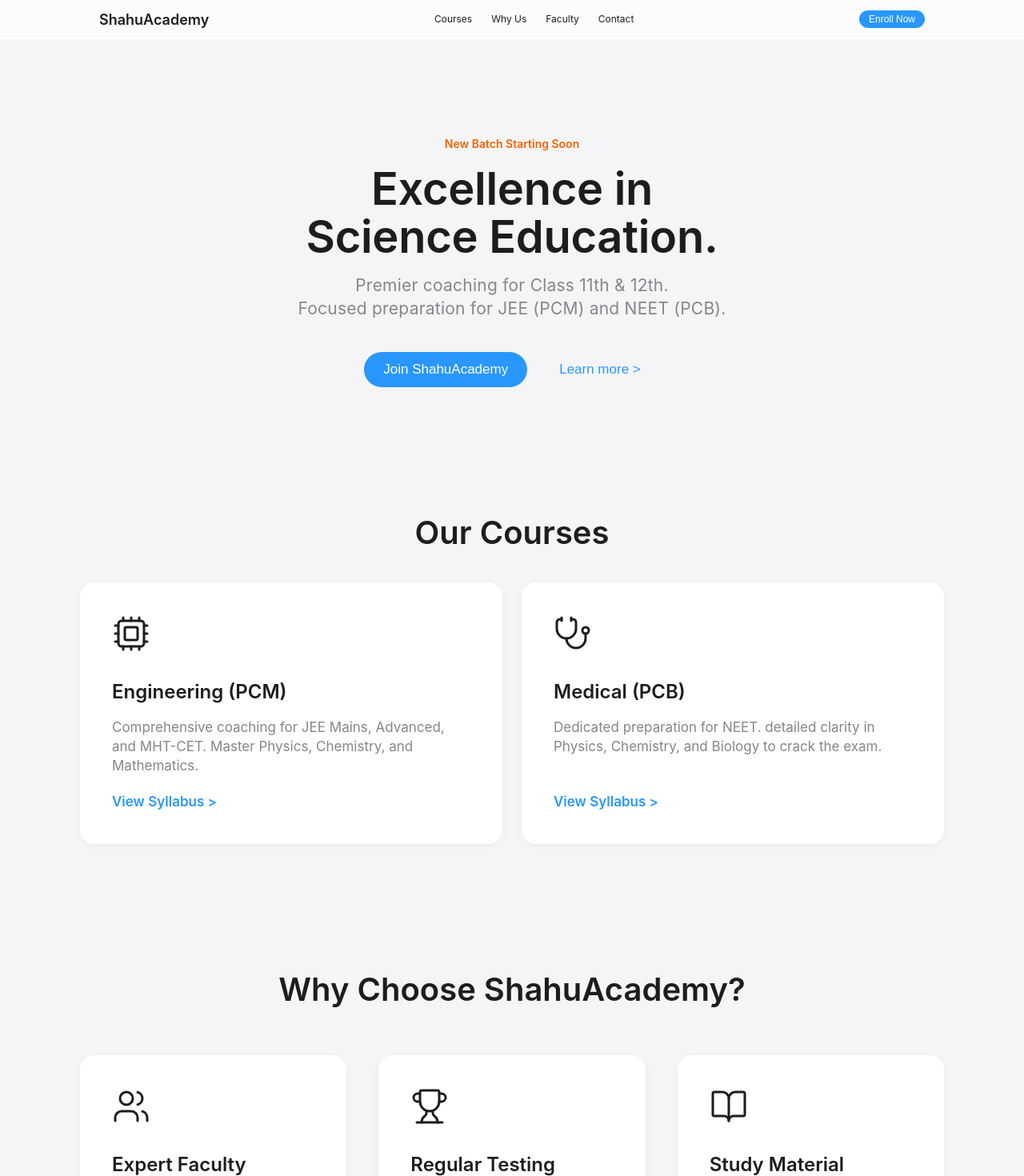
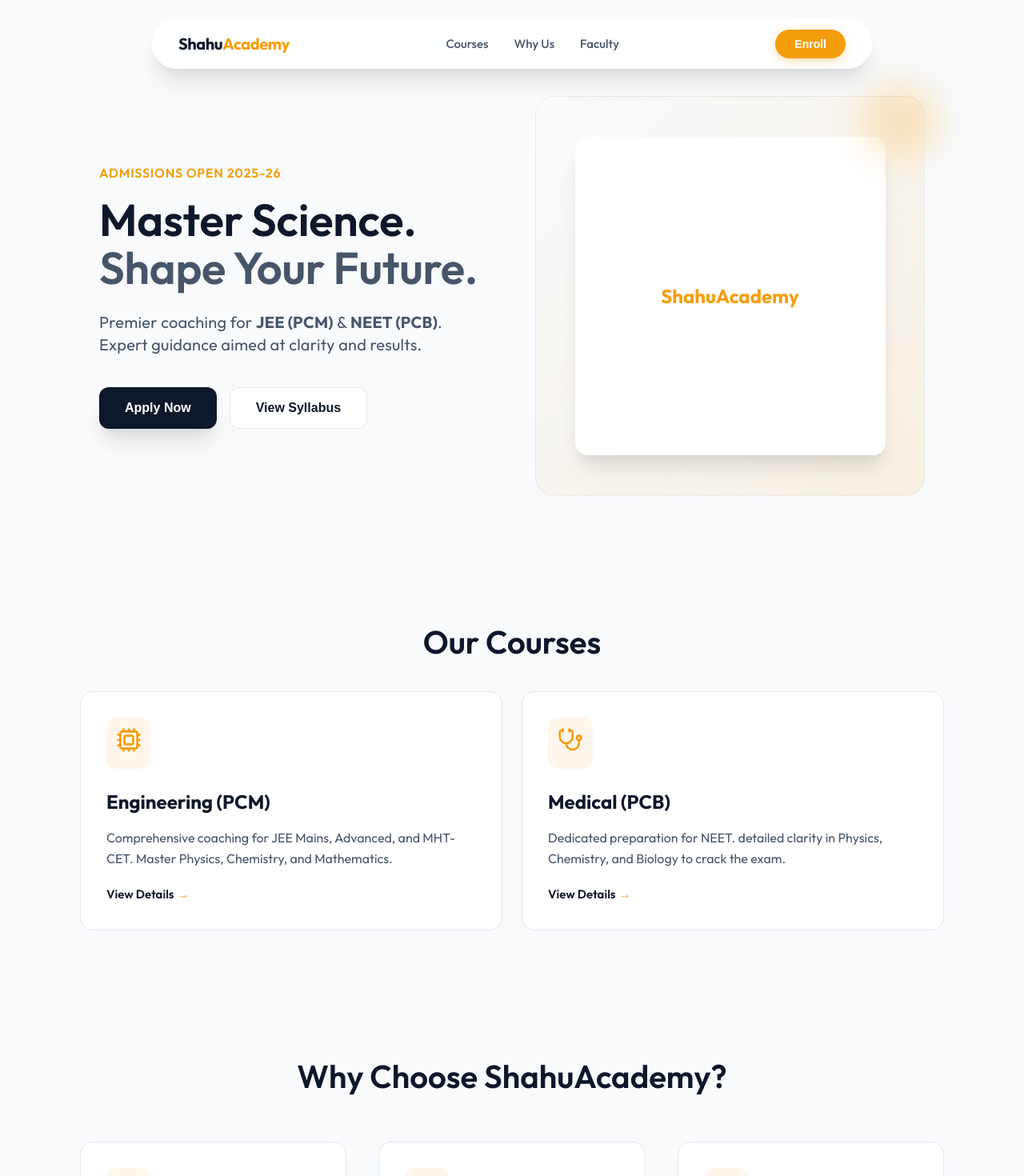
Before and after one commit to Yashraj19/shahuacademy, a React (Vite) app: page / in a window 1280 px wide. Shown: the top 1470 px of the page at 80% size. Built offline with nearby package versions, Linux system fonts and the light colour scheme.

Commit message:
Refactor: Design pivot to Navy/Gold theme

```diff
--- a/package.json
+++ b/package.json
@@ -8,7 +8,7 @@
     "build": "vite build",
     "lint": "eslint .",
     "preview": "vite preview",
-    "deploy": "gh-pages -d dist"
+    "deploy": "npm run build && gh-pages -d dist"
   },
   "dependencies": {
     "lucide-react": "^0.560.0",
--- a/src/components/CourseCard.jsx
+++ b/src/components/CourseCard.jsx
@@ -16,42 +16,51 @@ const CourseCard = ({ title, description, icon }) => {
     return (
         <div style={{
             backgroundColor: 'var(--bg-secondary)',
-            padding: '40px',
+            padding: '32px',
             borderRadius: 'var(--radius-lg)',
-            boxShadow: 'var(--shadow-sm)',
+            border: '1px solid #e2e8f0',
             display: 'flex',
             flexDirection: 'column',
             alignItems: 'flex-start',
             gap: '20px',
-            transition: 'transform 0.3s ease, box-shadow 0.3s ease',
-            cursor: 'default'
+            transition: 'all 0.3s ease',
+            cursor: 'default',
+            position: 'relative',
+            overflow: 'hidden'
         }}
             onMouseEnter={(e) => {
-                e.currentTarget.style.transform = 'scale(1.02)';
+                e.currentTarget.style.transform = 'translateY(-4px)';
                 e.currentTarget.style.boxShadow = 'var(--shadow-lg)';
+                e.currentTarget.style.borderColor = 'var(--accent-primary)';
             }}
             onMouseLeave={(e) => {
-                e.currentTarget.style.transform = 'scale(1)';
-                e.currentTarget.style.boxShadow = 'var(--shadow-sm)';
+                e.currentTarget.style.transform = 'translateY(0)';
+                e.currentTarget.style.boxShadow = 'none';
+                e.currentTarget.style.borderColor = '#e2e8f0';
             }}
         >
             <div style={{
-                color: 'var(--text-primary)',
-                marginBottom: '10px'
+                color: 'var(--accent-primary)',
+                backgroundColor: '#fff7ed', // light orange bg
+                padding: '12px',
+                borderRadius: '12px',
+                marginBottom: '8px'
             }}>
-                {/* Placeholder for icon, need specific lucide icons import */}
-                <IconComponent size={48} strokeWidth={1.5} />
+                <IconComponent size={32} strokeWidth={2} />
             </div>
-            <h3 className="title-md" style={{ fontSize: '24px' }}>{title}</h3>
-            <p style={{ color: 'var(--text-secondary)', fontSize: '17px', lineHeight: 1.4 }}>{description}</p>
+            <h3 className="title-md" style={{ fontSize: '24px', fontWeight: 700 }}>{title}</h3>
+            <p style={{ color: 'var(--text-secondary)', fontSize: '16px', lineHeight: 1.6 }}>{description}</p>
 
             <a href="/courses" style={{
-                color: 'var(--accent-blue)',
+                color: 'var(--text-primary)',
                 marginTop: 'auto',
-                fontSize: '17px',
-                fontWeight: 600
+                fontSize: '15px',
+                fontWeight: 600,
+                display: 'flex',
+                alignItems: 'center',
+                gap: '4px'
             }}>
-                View Syllabus &gt;
+                View Details <span style={{ color: 'var(--accent-primary)' }}>→</span>
             </a>
         </div>
     );
--- a/src/components/Hero.jsx
+++ b/src/components/Hero.jsx
@@ -3,50 +3,121 @@ import React from 'react';
 const Hero = () => {
     return (
         <section className="container" style={{
-            textAlign: 'center',
-            padding: '120px 0 80px',
+            padding: '120px 24px 80px',
+            display: 'flex',
+            flexDirection: 'row',
+            alignItems: 'center',
+            justifyContent: 'space-between',
+            gap: '60px',
+            minHeight: '80vh'
         }}>
+            <div style={{ flex: 1, maxWidth: '600px' }}>
                 <span style={{
-                fontSize: '14px',
+                    fontSize: '16px',
                     fontWeight: 600,
-                color: '#f56300', // Apple-orange style for accent
+                    color: 'var(--accent-primary)',
                     marginBottom: '16px',
-                display: 'block'
+                    display: 'inline-block',
+                    letterSpacing: '0.05em',
+                    textTransform: 'uppercase'
                 }}>
-                New Batch Starting Soon
+                    Admissions Open 2025-26
                 </span>
-            <h1 className="title-lg" style={{ marginBottom: '16px' }}>
-                Excellence in <br />Science Education.
+                <h1 className="title-lg" style={{ marginBottom: '24px', color: 'var(--text-primary)' }}>
+                    Master Science.<br />
+                    <span style={{ color: 'var(--text-secondary)' }}>Shape Your Future.</span>
                 </h1>
-            <p className="text-body" style={{ maxWidth: '600px', margin: '0 auto 40px' }}>
-                Premier coaching for Class 11th & 12th. <br />
-                Focused preparation for JEE (PCM) and NEET (PCB).
+                <p className="text-body" style={{ marginBottom: '40px', fontSize: '20px' }}>
+                    Premier coaching for <strong>JEE (PCM)</strong> & <strong>NEET (PCB)</strong>.
+                    Expert guidance aimed at clarity and results.
                 </p>
 
-            <div style={{ display: 'flex', gap: '16px', justifyContent: 'center' }}>
+                <div style={{ display: 'flex', gap: '16px' }}>
                     <button style={{
-                    backgroundColor: 'var(--accent-blue)',
-                    color: 'white',
-                    padding: '12px 24px',
-                    borderRadius: '980px',
-                    fontSize: '17px',
-                    border: 'none'
+                        backgroundColor: 'var(--text-primary)',
+                        color: '#fff',
+                        padding: '16px 32px',
+                        borderRadius: '12px',
+                        fontSize: '16px',
+                        fontWeight: 600,
+                        border: 'none',
+                        boxShadow: 'var(--shadow-lg)'
                     }}>
-                    Join ShahuAcademy
+                        Apply Now
                     </button>
                     <button style={{
-                    backgroundColor: 'transparent',
-                    color: 'var(--accent-blue)',
-                    padding: '12px 24px',
-                    fontSize: '17px',
-                    border: 'none',
+                        backgroundColor: 'white',
+                        color: 'var(--text-primary)',
+                        padding: '16px 32px',
+                        borderRadius: '12px',
+                        fontSize: '16px',
+                        fontWeight: 600,
+                        border: '1px solid #e2e8f0',
                         display: 'flex',
                         alignItems: 'center',
                         gap: '8px'
                     }}>
-                    Learn more &gt;
+                        View Syllabus
                     </button>
                 </div>
+            </div>
+
+            {/* Visual Element / Shape */}
+            <div style={{
+                flex: 1,
+                height: '500px',
+                background: 'linear-gradient(135deg, var(--bg-primary) 0%, rgba(245, 158, 11, 0.1) 100%)',
+                borderRadius: 'var(--radius-xl)',
+                position: 'relative',
+                display: 'flex',
+                alignItems: 'center',
+                justifyContent: 'center',
+                border: '1px solid rgba(0,0,0,0.05)'
+            }}>
+                {/* Placeholder for an actual image or graphic */}
+                <div style={{
+                    width: '80%',
+                    height: '80%',
+                    background: 'white',
+                    borderRadius: 'var(--radius-lg)',
+                    boxShadow: 'var(--shadow-lg)',
+                    display: 'flex',
+                    alignItems: 'center',
+                    justifyContent: 'center'
+                }}>
+                    <span style={{ color: 'var(--accent-primary)', fontWeight: 700, fontSize: '24px' }}>ShahuAcademy</span>
+                </div>
+
+                {/* Decorative Circle */}
+                <div style={{
+                    position: 'absolute',
+                    top: '-20px',
+                    right: '-20px',
+                    width: '100px',
+                    height: '100px',
+                    borderRadius: '50%',
+                    background: 'var(--accent-primary)',
+                    opacity: 0.2,
+                    filter: 'blur(20px)'
+                }} />
+            </div>
+
+            <style>{`
+          @media (max-width: 960px) {
+              section.container {
+                  flex-direction: column;
+                  text-align: center;
+                  padding-top: 40px !important;
+              }
+              .text-body {
+                  margin-left: auto;
+                  margin-right: auto;
+              }
+              div[style*="display: flex"] {
+                  justify-content: center;
+              }
+          }
+      `}</style>
         </section>
     );
 };
--- a/src/components/Navbar.jsx
+++ b/src/components/Navbar.jsx
@@ -2,39 +2,61 @@ import React from 'react';
 
 const Navbar = () => {
     return (
-        <nav className="glass" style={{
-            position: 'sticky',
-            top: 0,
+        <div style={{
+            position: 'fixed',
+            top: '24px',
+            left: 0,
+            right: 0,
             zIndex: 1000,
-            width: '100%',
+            display: 'flex',
+            justifyContent: 'center',
+            padding: '0 24px'
         }}>
-            <div className="container" style={{
+            <nav className="glass" style={{
+                borderRadius: '999px',
+                padding: '12px 32px',
                 display: 'flex',
+                alignItems: 'center',
                 justifyContent: 'space-between',
-                alignItems: 'center',
-                height: '48px', // Apple nav height usually small
+                width: '100%',
+                maxWidth: '900px',
+                boxShadow: 'var(--shadow-lg)',
+                border: '1px solid rgba(255,255,255,0.8)'
             }}>
-                <a href="/" style={{ fontWeight: 600, fontSize: '18px' }}>ShahuAcademy</a>
+                <a href="/" style={{
+                    fontWeight: 700,
+                    fontSize: '20px',
+                    color: 'var(--text-primary)',
+                    letterSpacing: '-0.02em'
+                }}>
+                    Shahu<span style={{ color: 'var(--accent-primary)' }}>Academy</span>
+                </a>
 
-                <div style={{ display: 'flex', gap: '24px', fontSize: '12px', alignItems: 'center' }}>
+                <div className="nav-links" style={{ display: 'flex', gap: '32px', fontSize: '15px', fontWeight: 500, color: 'var(--text-secondary)' }}>
                     <a href="#courses">Courses</a>
                     <a href="#why-us">Why Us</a>
                     <a href="#faculty">Faculty</a>
-                    <a href="#contact">Contact</a>
                 </div>
 
                 <button style={{
-                    padding: '4px 12px',
-                    fontSize: '12px',
-                    borderRadius: '980px', // pill shape
-                    backgroundColor: 'var(--accent-blue)',
-                    color: 'white',
+                    padding: '10px 24px',
+                    fontSize: '14px',
+                    fontWeight: 600,
+                    borderRadius: '999px',
+                    backgroundColor: 'var(--accent-primary)',
+                    color: '#fff',
                     border: 'none',
+                    boxShadow: '0 4px 12px rgba(245, 158, 11, 0.3)'
                 }}>
-                    Enroll Now
+                    Enroll
                 </button>
-            </div>
-        </nav>
+            </nav>
+            <style>{`
+                @media (max-width: 768px) {
+                    .nav-links { display: none !important; }
+                }
+            `}</style>
+        </div>
     );
 };
 
--- a/src/index.css
+++ b/src/index.css
@@ -1,18 +1,26 @@
+@import url('https://fonts.googleapis.com/css2?family=Outfit:wght@300;400;500;600;700&display=swap');
+
 :root {
-  --bg-primary: #f5f5f7;
+  --bg-primary: #f8fafc;
+  /* Very light cool gray/white */
   --bg-secondary: #ffffff;
-  --text-primary: #1d1d1f;
-  --text-secondary: #86868b;
-  --accent-blue: #2997ff;
-  --glass-bg: rgba(255, 255, 255, 0.72);
-  --glass-border: rgba(255, 255, 255, 0.5);
-  --shadow-sm: 0 2px 8px rgba(0, 0, 0, 0.04);
-  --shadow-lg: 0 12px 24px rgba(0, 0, 0, 0.08);
-  --radius-lg: 18px;
+  --text-primary: #0f172a;
+  /* Deep Navy Key */
+  --text-secondary: #475569;
+  /* Slate 600 */
+  --accent-primary: #f59e0b;
+  /* Amber/Gold */
+  --accent-secondary: #0ea5e9;
+  /* Sky Blue */
+  --glass-bg: rgba(255, 255, 255, 0.85);
+  --glass-border: rgba(255, 255, 255, 0.6);
+  --shadow-sm: 0 4px 6px -1px rgba(0, 0, 0, 0.1), 0 2px 4px -1px rgba(0, 0, 0, 0.06);
+  --shadow-lg: 0 20px 25px -5px rgba(0, 0, 0, 0.1), 0 10px 10px -5px rgba(0, 0, 0, 0.04);
+  --radius-lg: 16px;
   --radius-xl: 24px;
 
-  font-family: -apple-system, BlinkMacSystemFont, "Segoe UI", Roboto, Oxygen, Ubuntu, Cantarell, "Open Sans", "Helvetica Neue", sans-serif;
-  line-height: 1.5;
+  font-family: 'Outfit', sans-serif;
+  line-height: 1.6;
   font-weight: 400;
 
   font-synthesis: none;
```
Also changed, not shown: src/components/Faculty.jsx (+29 -10 lines). Lines whose indentation alone changed are shown as unchanged.
